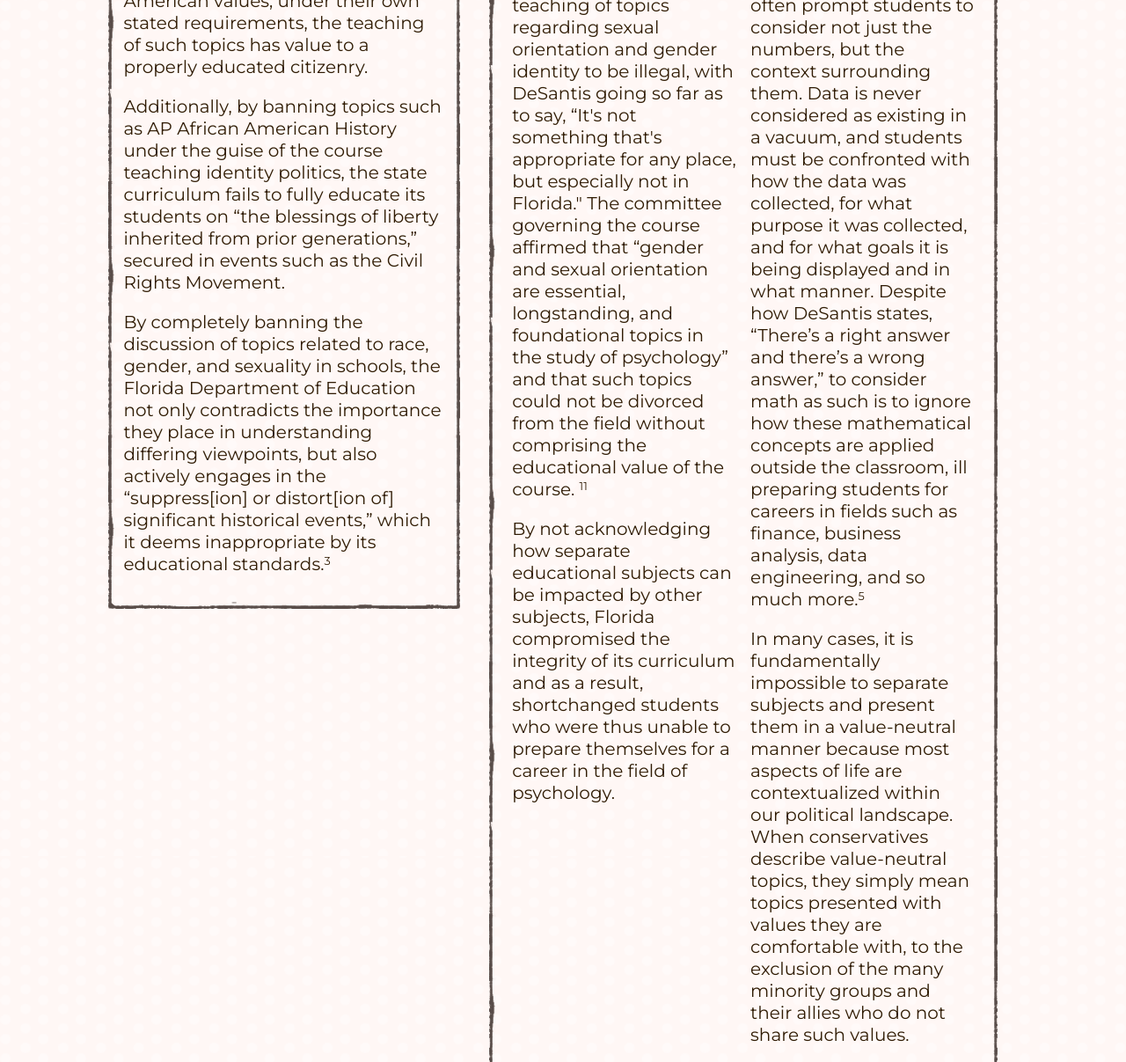
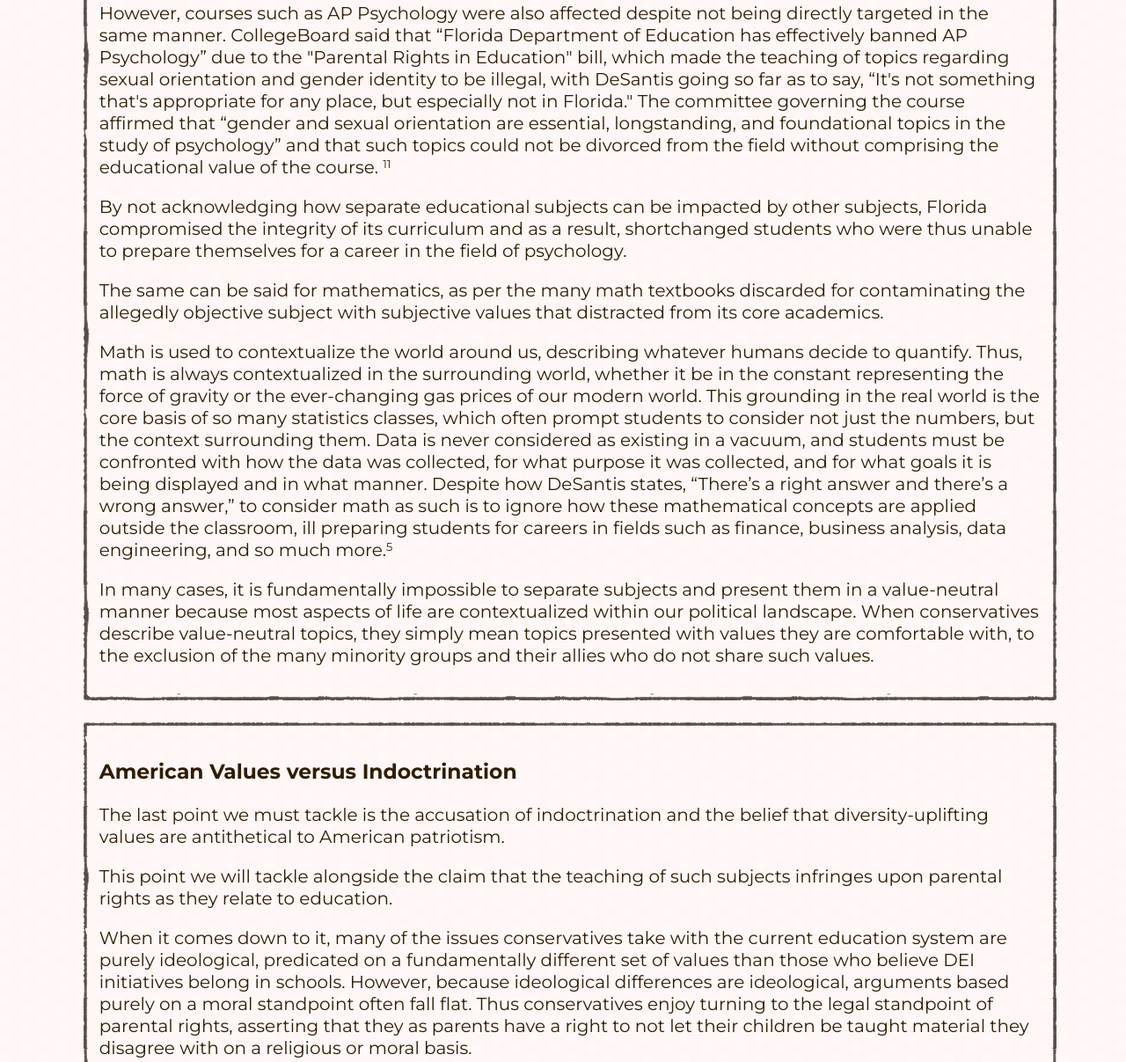
Before and after one commit to KingMeMeMe/value-neutral-myth, a plain HTML site: page index.html in a window 1280 px wide. Shown: the part 9107-10314 px from the top of the page at 88% size. Drawn offline with Linux system fonts and the light colour scheme.

Commit message:
thats it

```diff
--- a/index.html
+++ b/index.html
@@ -232,7 +232,7 @@
     <p>However, when we look more closely at the criteria Republicans have laid out for an effective education, we can identify flaws in their logic and self-contradictions by their own standards.</p>
 
     <div>
-        <div class="section" style="float: left; width: 33%; margin:2.5%">
+        <div class="section">
         <h3>Preparation of a good citizen</h3>
         <p>In Florida&rsquo;s House Bill 5, elaboration is provided regarding how schools should prepare students to be good citizens. The bill requires schools to instill a &ldquo;responsibility for preserving and defending the blessings of liberty inherited from prior generations and secured by the United States Constitution,&rdquo; and, in service of this, must &ldquo;include a comparative discussion of political ideologies, such as communism and totalitarianism, that conflict with the principles of freedom and democracy essential to the founding principles of the United States.&rdquo;<a href="#HR5_Citation" id="HR5"><sup>9</sup></a> In these requirements is an admission that an understanding of multiple viewpoints, including and especially viewpoints that run contrary to the ones the state deems patriotic and acceptable, to be crucial to the breeding of a good citizen. Regardless of whether or not the Floridian government considers &ldquo;gender ideology&rdquo; and adjacent topics to be antithetical to American values, under their own stated requirements, the teaching of such topics has value to a properly educated citizenry.</p>
 
@@ -241,17 +241,18 @@
         <p>By completely banning the discussion of topics related to race, gender, and sexuality in schools, the Florida Department of Education not only contradicts the importance they place in understanding differing viewpoints, but also actively engages in the &ldquo;suppress[ion] or distort[ion of] significant historical events,&rdquo; which it deems inappropriate by its educational standards.<a href="#FLGOV_Citation" id="FLGOV3"><sup>3</sup></a></p>
         </div>
 
-
-        <div class="section" style="float: left; width: 49%; margin:0.5%">
+<br>
+        <div class="section" >
         <h3>Provide foundational and career-relevant curriculum</h3>
-        <div style="float: left; width: 47%; padding: 1.5%;">
+        <div >
             <p>When DeSantis signed the Stop WOKE Act in 2022, courses specifically engaging with subjects relating to identity were naturally affected. CollegeBoard&rsquo;s AP African American History course was outright banned and deemed to be of &ldquo;no educational value&rdquo; by the passing of the act.&nbsp;<a href="#Contorno_Citation" id="Contorno"><sup>10</sup></a></p>
 
             <p>However, courses such as AP Psychology were also affected despite not being directly targeted in the same manner. CollegeBoard said that &ldquo;Florida Department of Education has effectively banned AP Psychology&rdquo; due to the &quot;Parental Rights in Education&quot; bill, which made the teaching of topics regarding sexual orientation and gender identity to be illegal, with DeSantis going so far as to say, &ldquo;It&apos;s not something that&apos;s appropriate for any place, but especially not in Florida.&quot; The committee governing the course affirmed that &ldquo;gender and sexual orientation are essential, longstanding, and foundational topics in the study of psychology&rdquo; and that such topics could not be divorced from the field without comprising the educational value of the course.&nbsp;<a href="#CollegeBoard_Citation" id="CollegeBoard"><sup>11</sup></a></p>
 
             <p>By not acknowledging how separate educational subjects can be impacted by other subjects, Florida compromised the integrity of its curriculum and as a result, shortchanged students who were thus unable to prepare themselves for a career in the field of psychology.</p>
         </div>
-        <div style="float: left; width: 47%; padding: 1.5%;">
+
+        <div>
             <p>The same can be said for mathematics, as per the many math textbooks discarded for contaminating the allegedly objective subject with subjective values that distracted from its core academics.&nbsp;</p>
 
             <p>Math is used to contextualize the world around us, describing whatever humans decide to quantify. Thus, math is always contextualized in the surrounding world, whether it be in the constant representing the force of gravity or the ever-changing gas prices of our modern world. This grounding in the real world is the core basis of so many statistics classes, which often prompt students to consider not just the numbers, but the context surrounding them. Data is never considered as existing in a vacuum, and students must be confronted with how the data was collected, for what purpose it was collected, and for what goals it is being displayed and in what manner. Despite how DeSantis states, &ldquo;There&rsquo;s a right answer and there&rsquo;s a wrong answer,&rdquo; to consider math as such is to ignore how these mathematical concepts are applied outside the classroom, ill preparing students for careers in fields such as finance, business analysis, data engineering, and so much more.<a href="#Algar_Citation" id="Algar2"><sup>5</sup></a></p>
@@ -259,7 +260,7 @@
             <p>In many cases, it is fundamentally impossible to separate subjects and present them in a value-neutral manner because most aspects of life are contextualized within our political landscape. When conservatives describe value-neutral topics, they simply mean topics presented with values they are comfortable with, to the exclusion of the many minority groups and their allies who do not share such values.&nbsp;</p>
         </div>
         </div>
-
+<br>
         <div class="section" style="clear: left;">
         <h3>American Values versus Indoctrination</h3>
 
@@ -277,20 +278,24 @@
     <h1 style="clear:left;">Are parental rights a topic in the US Constitution?</h1>
     <p>No, parental rights are not explicitly mentioned within the US Constitution. However, protections relating to parental rights have been established through interpretation of the Constitution in Supreme Court cases.</p>
 
+    <div class="section" >
     <h3>Is there Supreme Court precedent regarding the right to raise children as parents choose?</h3>
     <p>Yes. In 1923, Nebraska held a law &ldquo;forbidding, under penalty, the teaching in any private, denominational, parochial or public school, of any modern language, other than English, to any child who has not attained and successfully passed the eighth grade.&rdquo; This law was passed amidst an environment which believed teaching foreign languages to children would breed sentiment foreign to the interests of the United States and thus run contrary to the interests of the state and country.&nbsp;</p>
 
     <p>In the case Meyer v. Nebraska, the Supreme Court ruled this law as unconstitutional, on the basis that such a law violated the Due Process Clause of the Fourteenth Amendment, which guarantees liberty; a protection which, in this ruling, was understood to extend to a parent&rsquo;s right to &ldquo;bring up children&rdquo; how they so choose. The Supreme Court stated that the law was an &ldquo;unwarranted restriction&rdquo; which &ldquo;arbitrarily interferes with the rights&rdquo; of &ldquo;all citizens of the state&rdquo; as a &ldquo;restriction of no real consequence.&rdquo; The Court also affirmed that liberty is &ldquo;not merely freedom from bodily restraint, but also the right of the individual to contract, to engage in any of the common occupations of life, to acquire useful knowledge, to marry, establish a home and bring up children, to worship God according to the dictates of his own conscience, and generally to enjoy those privileges long recognized at common law as essential to the orderly pursuit of happiness by free men.&rdquo;&nbsp;<a href="#MeyerNebraska_Citation" id="MeyerNebraska"><sup>12</sup></a></p>
 
     <p>Thus, while there is Supreme Court precedent affirming a parent&rsquo;s right to raise their children with the education they see fit, this very same precedent is also a case of a state restricting topics of education and the Supreme Court viewing this restriction as unconstitutional, instead affirming that liberty protects the freedom to &ldquo;acquire useful knowledge.&rdquo; This case thus affirms that a parent equally has the right for their children to be taught subjects relating to race, gender, and sexuality, and that state governments with bills banning the teaching of such topics are thus the actual actors infringing upon parental rights.</p>
-
-
+</div>
+    <br>
+<div class="section" >
     <h3>Is there a Supreme Court precedent regarding a parent&rsquo;s right to choose alternative forms of schooling for their children?</h3>
     <p>Yes. In 1971, Wisconsin held a law requiring &ldquo;a child&apos;s school attendance until age 16.&rdquo; Members of the Old Order Amish religion and the Conservative Amish Mennonite Church challenged this law, refusing to send their children to private or public schools past the eighth grade on the grounds that &ldquo;high school attendance was contrary to the Amish religion and way of life.&rdquo;&nbsp;</p>
 
     <p>In the case Wisconsin v. Yoder, the Supreme Court ruled Wisconsin&rsquo;s compulsory school attendance law as unconstitutional, on the basis that the law violated &ldquo;the Free Exercise Clause of the First Amendment and the traditional interest of parents with respect to the religious upbringing of their children.&rdquo; The Supreme Court stated that this decision was supported by the defendants &ldquo;demonstrating the adequacy of their alternative mode of continuing informal vocational education in terms of the overall interest that the State relies on in support of its program of compulsory high school education.&rdquo;</p>
     <p>Thus, while there is Supreme Court precedent affirming a parent&rsquo;s right to school choice per personal belief, this very same precedent also affirms that alternative forms of schooling have a responsibility to &ldquo;demonstrate [their] adequacy&hellip; in terms of the overall interest that the State relies on in support of its program of compulsory high school education.&rdquo;<a href="#WisconsinYoder_Citation" id="WisconsinYoder"><sup>13</sup></a></p>
-
+    </div>
+    <br>
+    <div class="section" >
     <h3>Is there a Supreme Court precedent regarding parental rights as they relate to governmental interference?</h3>
 
     <p>Yes. In 1944, Prince v. Massachusetts saw the case of a guardian sending their child to distribute religious papers on the street, with the guardian arguing that by her religious freedom, she was allowed to instruct the child to do so. The Supreme Court ruled that religious freedom did not allow Prince to instruct her child in such a manner, stating that &ldquo;The right to practice religion freely does not include the right to expose the community or the child to communicable disease or the latter to ill-health or death.&rdquo; The Court affirmed that &ldquo;the power of the state to control the conduct of children reaches beyond the scope of its authority over adults&rdquo; and as it was in &ldquo;the interests of society to protect the welfare of children,&rdquo; it was invalid to leverage religion when it endangered a child or the community around them.<a href="#PrinceMassachusetts_Citation" id="PrinceMassachusetts"><sup>14</sup></a></p>
@@ -299,7 +304,7 @@
 
     <p>Thus, while the above cases affirm a parents&rsquo; right to educate their children how they so please, their right to do so is still regulated by the government in so far as how their teaching and parenting may affect the welfare of their children and the community around them. This precedent thus supports the constitutionality of allowing children to learn things in their best interest despite potential parental protest and additionally, affirms that religion and personal belief do not excuse the teaching of material that is actively harmful to a child and their surrounding community.&nbsp;</p>
 
-    <p>-</p>
+    </div>
 
     <p>So, conservatives claim that public education has failed students and parents. They describe how education should serve to educate good citizens and prepare them for the workforce, but pass laws that hinder the comprehensiveness of education by their own standards and as a result, do not fully prepare their students for working in the world at large. They claim that parental rights are being infringed upon as their children are being taught values and topics they don&rsquo;t agree with, but the very cases that codify their parental rights disagree with banning topics in school and support the government&rsquo;s right to teach their children subjects contrary to their beliefs if it is in the interest of public welfare. While the issue of who should decide what should be taught in school is still debated on purely moral standpoints, by the legal and logical groundwork conservatives have laid out, they have still failed to restructure education in a way that succeeds by their own metrics.&nbsp;</p>
 
```
